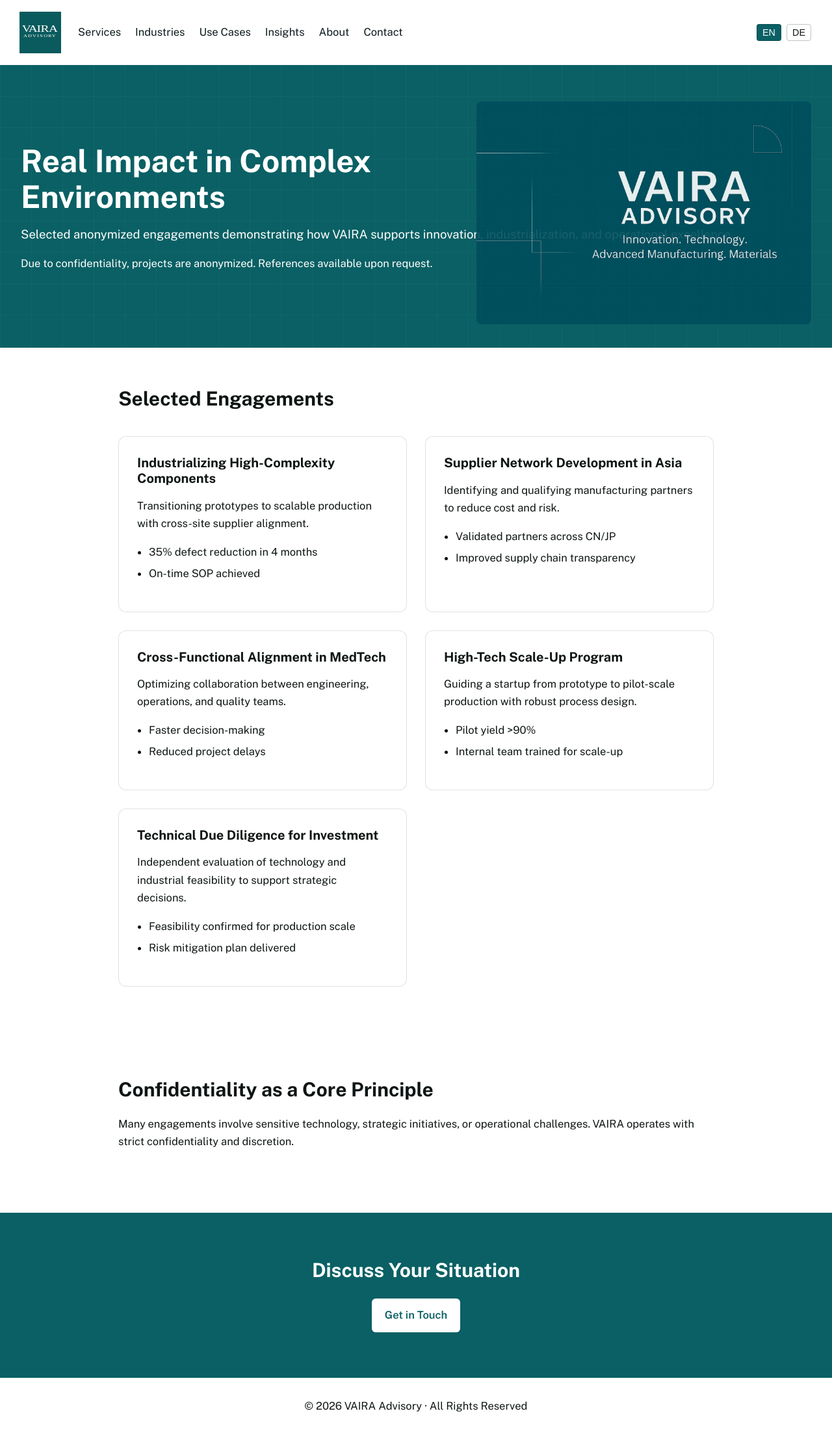
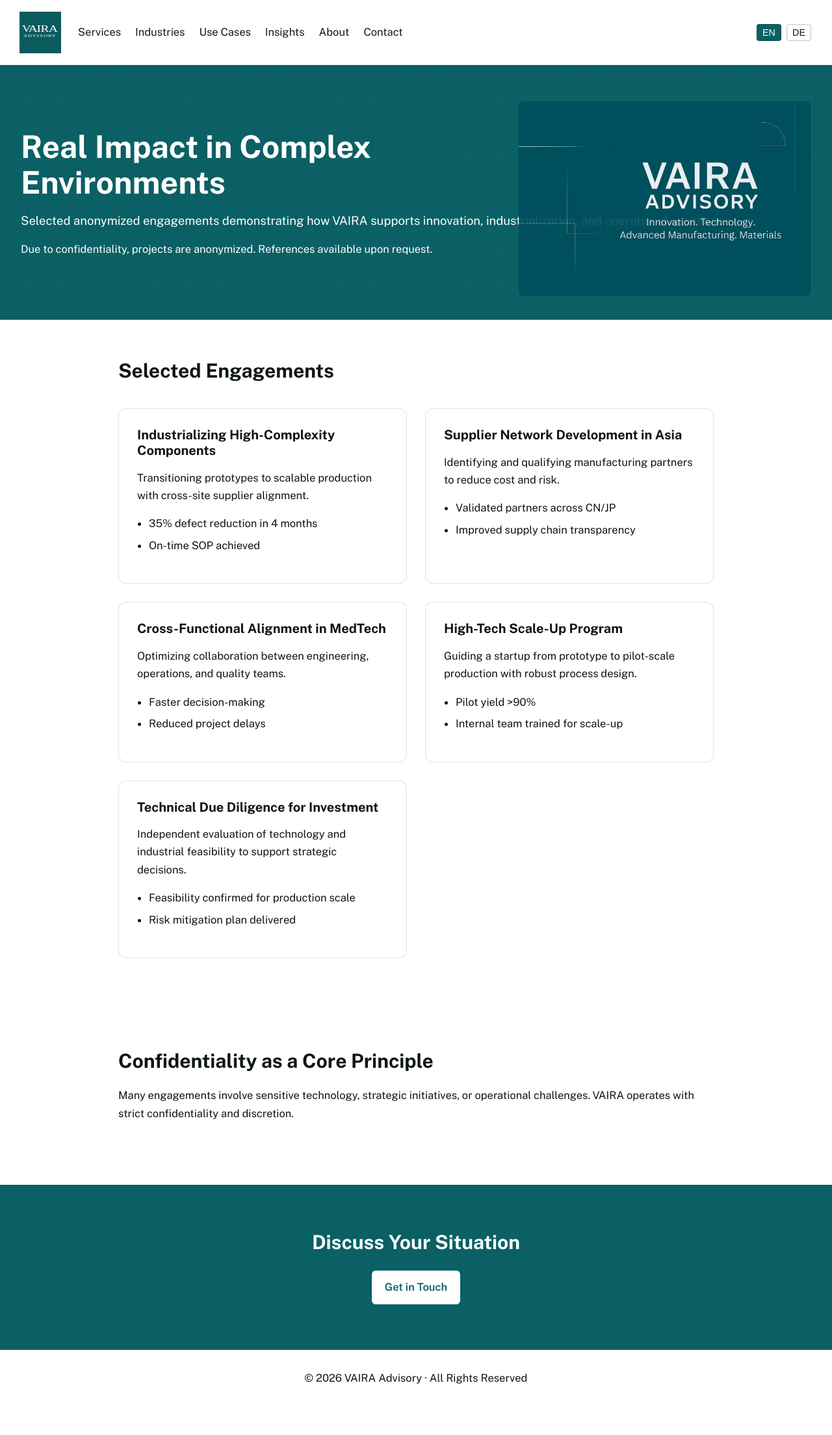
Before and after one commit to raphaelheeb/vaira-advisory, a Jekyll site: the page built from use-cases/index.html, in a window 1280 px wide. Shown: the whole page at 65% size. Built offline with Jekyll 4.4.1, drawn with Linux system fonts in a browser that asks for light colours; after the commit the page ends 2165 px from its top, so only the background shows below that.

Commit message:
Update styles.css

```diff
--- a/assets/css/styles.css
+++ b/assets/css/styles.css
@@ -590,7 +590,7 @@
 ---------- HERO ---------- */
 .hero-grid {
   display: grid;
-  grid-template-columns: 1.1fr 1fr;
+  grid-template-columns: 1.4fr 1fr;
   gap: 60px;
   align-items: center;
 }
@@ -602,7 +602,7 @@
 }
 
 .hero-right img.cad-contour {
-  max-width: 100%;
+  max-width: 450px;
   height: auto;
   border-radius: 8px;
 }
@@ -665,7 +665,7 @@
 }
 
 /* ---------- RESPONSIVE ---------- */
-@media (max-width: 900px) {
+@media (max-width: 1200px) {
   .hero-grid {
     grid-template-columns: 1fr;
   }
```
